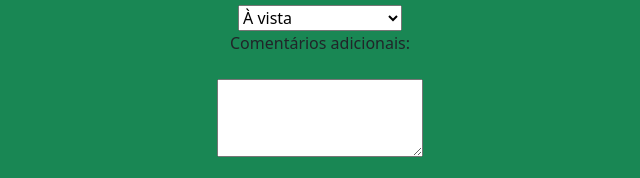
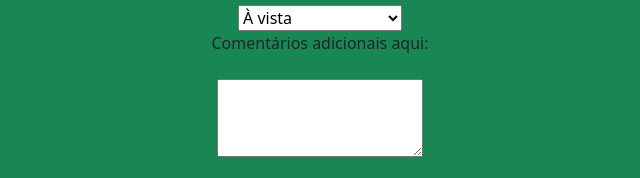
Before and after one commit to Alessandra-Barroso/testeGit, a plain HTML site: page index.html in a window 1280 px wide. Shown: the part 3085-3263 px from the top of the page, 320-960 px from the left. Drawn offline with nearby package versions, Linux system fonts and the light colour scheme.

Commit message:
Comentario

```diff
--- a/index.html
+++ b/index.html
@@ -174,7 +174,7 @@
 
              </fieldset>
 
-           <label>Comentários adicionais: </label><br><br>
+           <label>Comentários adicionais aqui: </label><br><br>
             <textarea name="comentario" rows="3"></textarea>
             <br>
             <br>
```
